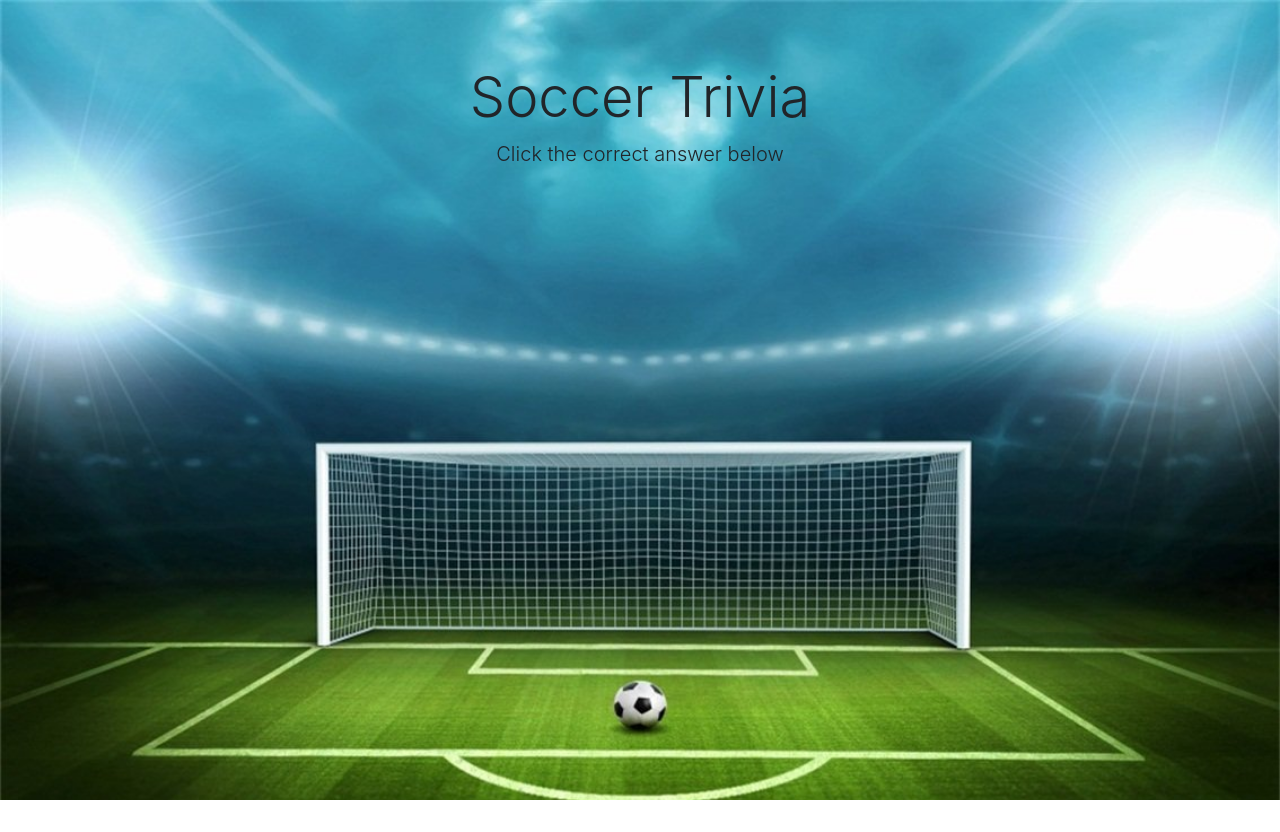
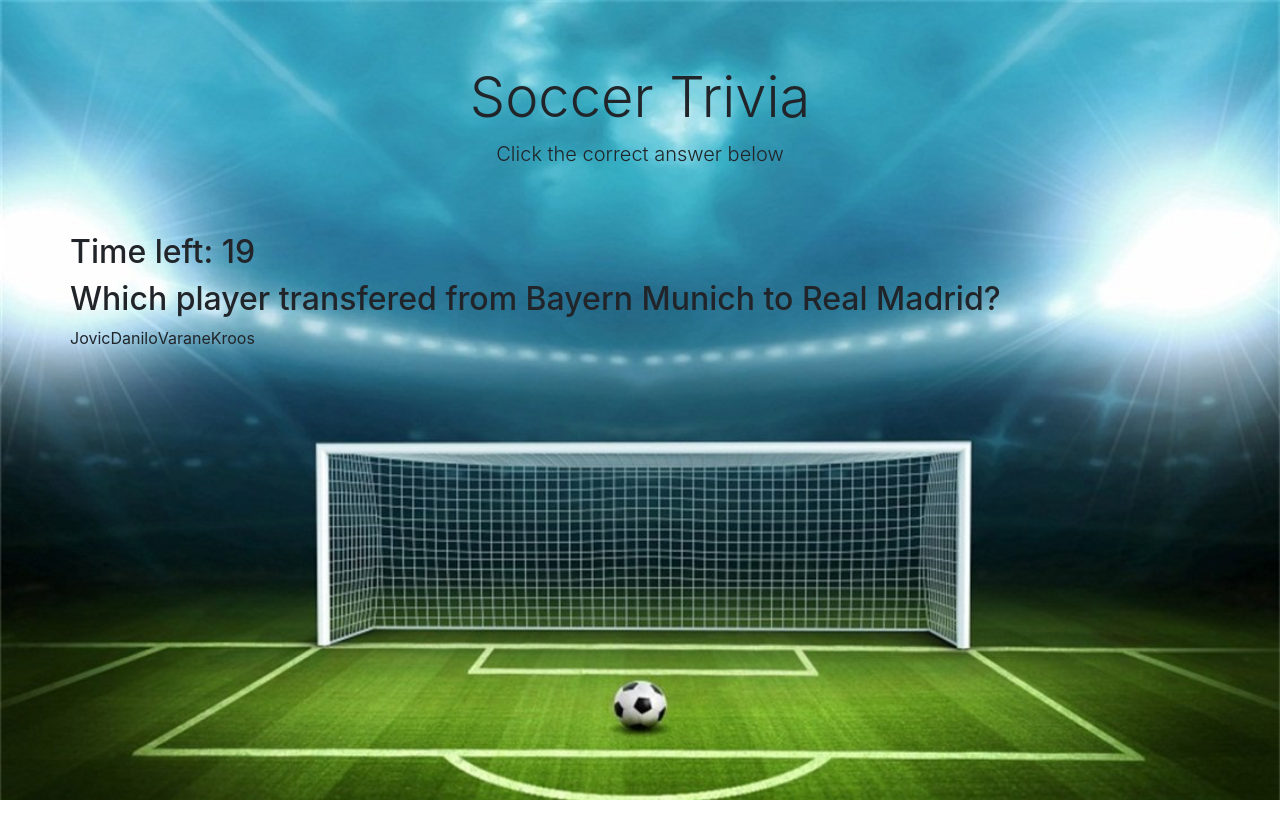
Before and after one commit to leeumt8/Trivia-Game, a plain HTML site: page index.html in a window 1280 px wide. Both pictures are taken after a click on the button "Start". Drawn offline with nearby package versions, Linux system fonts and the light colour scheme.

Commit message:
fixed some general things -- pretty sure most of my problems were me mixing up my var names

```diff
--- a/assets/javascript/app.js
+++ b/assets/javascript/app.js
@@ -5,31 +5,31 @@
         question: "Which player transfered from Bayern Munich to Real Madrid?",
         choices: ["Jovic", "Danilo", "Varane", "Kroos"],
         answer: 3,
-        pic: "../images/kroos.jpg"
+        pic: "./images/kroos.jpg"
     },
     {
         question: "Which player was the first to win a Balllon D'Or following the reign of Messi and Ronaldo?",
         choices: ["Hazard", "Neymar", "Modric", "Neuer"],
         answer: 2,
-        pic: "../images/modric.jpg"
+        pic: "./images/modric.jpg"
     },
     {
         question: "Who is the greatest player of all time?",
         choices: ["Cristiano Ronaldo", "Zidane", "Maradona", "Ronaldo"],
         answer: 0,
-        pic: "../images/ronaldo.jpg"
+        pic: "./images/ronaldo.jpg"
     },
     {
         question: "Who scored the famous tying goal in Real Madrid's La Decima Campaign?",
         choices: ["Di Maria", "Casemiro", "Ramos", "Carvajal"],
         answer: 2,
-        pic: "../images/ramos.jpg"
+        pic: "./images/ramos.jpg"
     },
     {
         question: "Who is the second coming of Roberto Carlos, but with hair?",
         choices: ["Marcelo", "Bale", "Navas", "Modric"],
         answer: 0,
-        pic: "../images/marcelo.jpg"
+        pic: "./images/marcelo.jpg"
     }];
 // vars
 var timer = 20;
@@ -64,7 +64,7 @@
 };
 //decrement timer function
 function decrement() {
-    $("#time").html("<h2>Time left: " + timer + "</h2>");
+    $("#timer").html("<h2>Time left: " + timer + "</h2>");
     timer --;
     if (timer === 0) {
         unanswered++;
--- a/index.html
+++ b/index.html
@@ -17,13 +17,13 @@
             <h1 class="display-4">Soccer Trivia</h1>
             <p class="lead">Click the correct answer below</p>
             <br> <br>
-            <div class="row timer">
+            <div class="row" id="timer">
 
             </div>
-            <div class="row question">
+            <div class="row" id="question">
 
             </div>
-            <div class="row answers">
+            <div class="row" id="answers">
 
             </div>
             <button class="btn btn-dark" id="start">Start</button>
```
